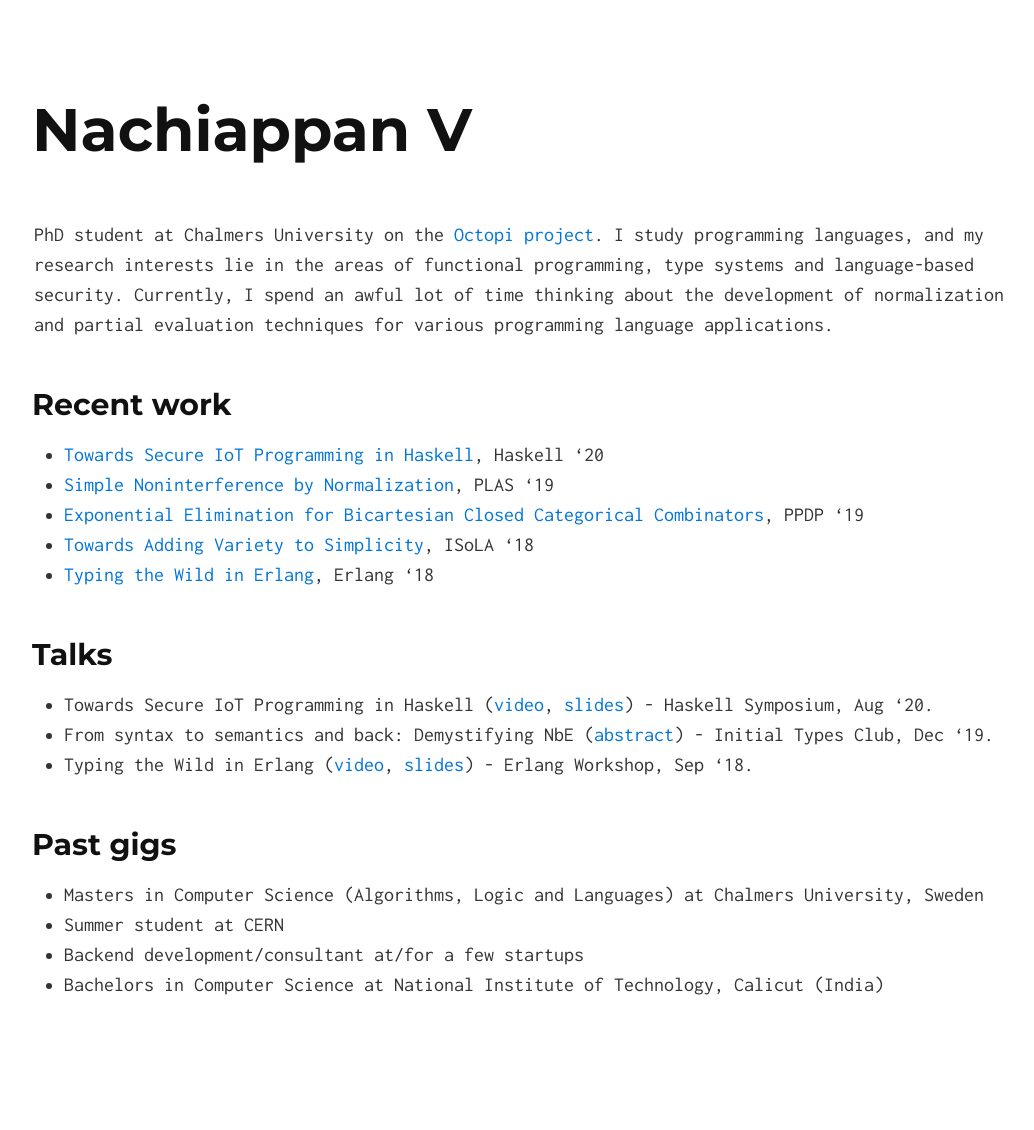
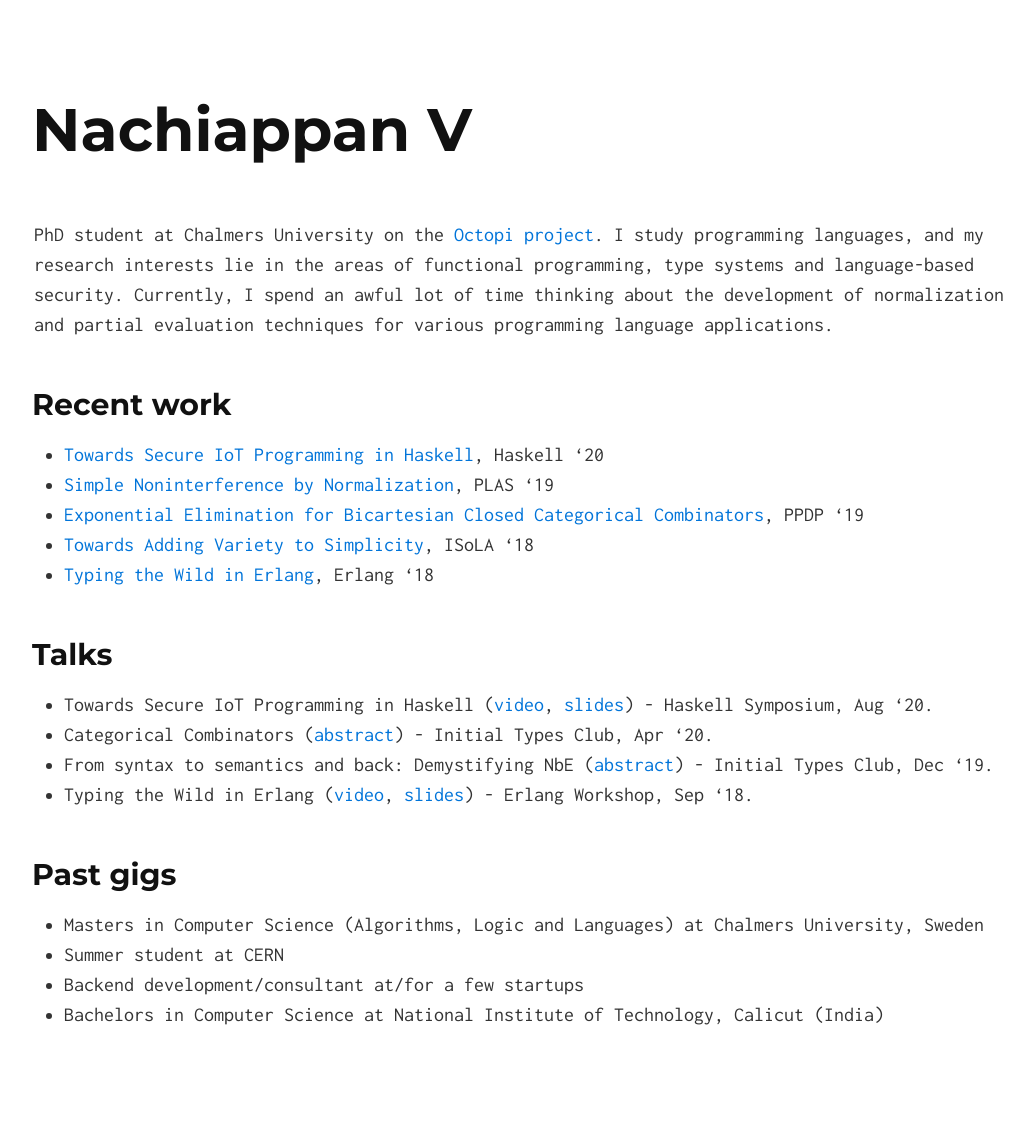
Before and after one commit to nachivpn/nachivpn.github.io, a Jekyll site: the page built from index.md, in a window 1280 px wide. Shown: the whole page, without its empty margins (106-1140 px from the left). Built offline with Jekyll 4.4.1, drawn with Linux system fonts in a browser that asks for light colours; before the commit the page ends 1100 px from its top, so only the background shows below that.

Commit message:
Update index.md

```diff
--- a/index.md
+++ b/index.md
@@ -15,6 +15,7 @@ PhD student at Chalmers University on the [Octopi project](https://octopi.chalme
 ## Talks
 
 * Towards Secure IoT Programming in Haskell ([video](https://www.youtube.com/watch?v=FqnScw9U7gA), [slides](haski-slides.pdf)) - Haskell Symposium, Aug '20.
+* Categorical Combinators ([abstract](https://github.com/InitialTypes/Club/wiki/Abstracts.2019.Cat.Combinators)) - Initial Types Club, Apr '20.
 * From syntax to semantics and back: Demystifying NbE ([abstract](https://github.com/InitialTypes/Club/wiki/Abstracts.2019.DemystifyingNbE)) - Initial Types Club, Dec '19.
 * Typing the Wild in Erlang ([video](https://www.youtube.com/watch?v=GjVDTHlD4nM), [slides](ew18-slides.pdf)) - Erlang Workshop, Sep '18.
 
```
